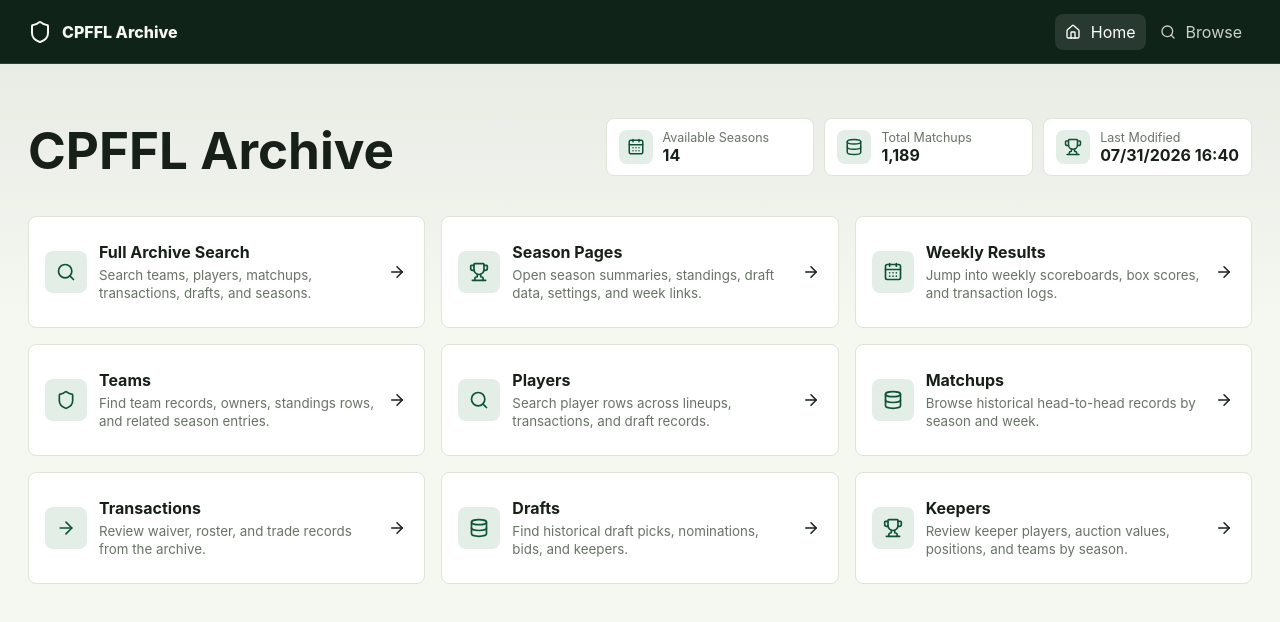
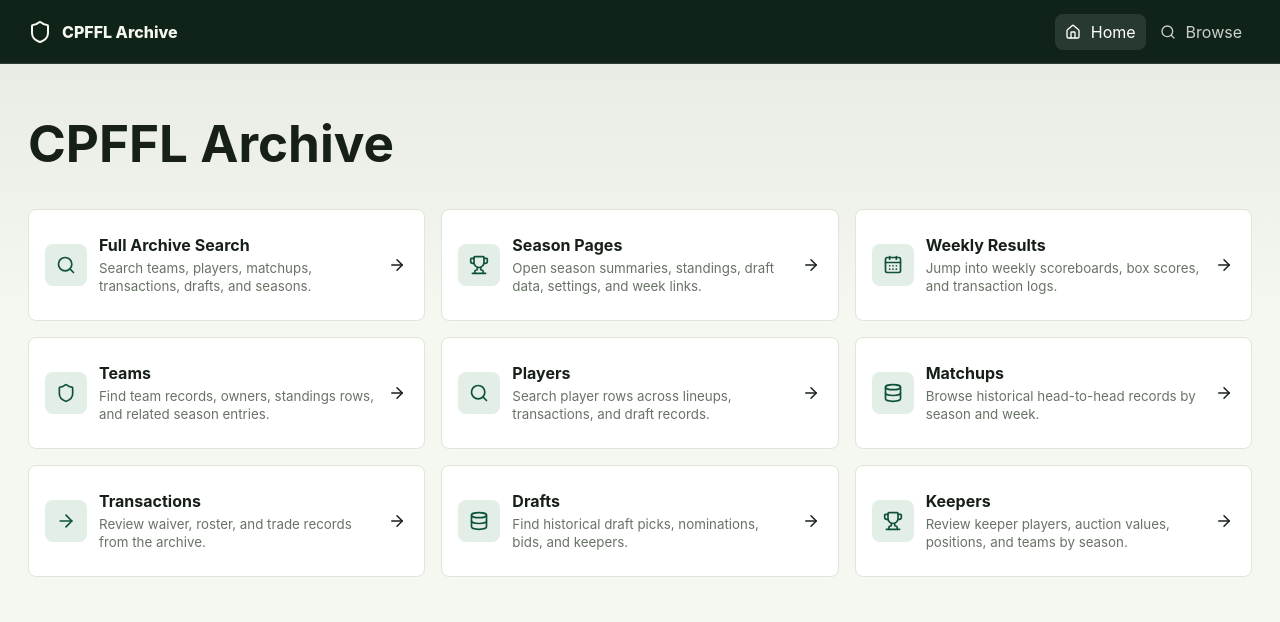
Before and after one commit to Couch-Potatoes-FFL/archive, a React (Vite) app: page / in a window 1280 px wide. Shown: the top 622 px of the page. Built offline with nearby package versions, Linux system fonts and the light colour scheme.

Commit message:
refactor: remove unused statRail and metric styles for cleaner code

```diff
--- a/src/App.tsx
+++ b/src/App.tsx
@@ -23,7 +23,6 @@ import {
   fetchArchiveJson,
   formatDate,
   formatNumber,
-  formatTimestamp,
   teamDisplay,
 } from "./data";
 import { SimpleTable } from "./SimpleTable";
@@ -388,33 +387,11 @@ function DataLandingPage() {
     return <StatusPanel label="Unable to load archive data." tone="danger" />;
   }
 
-  const matchupCount = manifest.data.seasons.reduce(
-    (total, season) => total + season.matchupCount,
-    0,
-  );
-
   return (
     <>
       <section className="pageIntro">
         <div>
           <h1>CPFFL Archive</h1>
-        </div>
-        <div className="statRail">
-          <Metric
-            icon={<CalendarDays size={18} />}
-            label="Available Seasons"
-            value={String(manifest.data.seasons.length)}
-          />
-          <Metric
-            icon={<Database size={18} />}
-            label="Total Matchups"
-            value={formatNumber(matchupCount)}
-          />
-          <Metric
-            icon={<Trophy size={18} />}
-            label="Last Modified"
-            value={formatTimestamp(manifest.data.exportedAt)}
-          />
         </div>
       </section>
 
@@ -489,12 +466,6 @@ function KeepersPage() {
     () => keeperColumnsForView(showsAllSeasons),
     [showsAllSeasons],
   );
-  const keeperSeasonCount = useMemo(
-    () => new Set(keeperRows.map((row) => row.year)).size,
-    [keeperRows],
-  );
-  const latestKeeperYear = keeperRows[0]?.year;
-
   if (
     manifest.status === "loading" ||
     index.status === "loading" ||
@@ -526,23 +497,6 @@ function KeepersPage() {
         <div>
           <p className="eyebrow">Draft auction history</p>
           <h1>Keepers</h1>
-        </div>
-        <div className="statRail">
-          <Metric
-            icon={<Trophy size={18} />}
-            label="Keepers"
-            value={formatNumber(keeperRows.length)}
-          />
-          <Metric
-            icon={<CalendarDays size={18} />}
-            label="Seasons"
-            value={String(keeperSeasonCount)}
-          />
-          <Metric
-            icon={<Database size={18} />}
-            label="Latest"
-            value={latestKeeperYear ? String(latestKeeperYear) : "-"}
-          />
         </div>
       </section>
 
@@ -720,23 +674,6 @@ function BrowserPage() {
         <div>
           <p className="eyebrow">Historical fantasy football data</p>
           <h1>League Archive Browser</h1>
-        </div>
-        <div className="statRail">
-          <Metric
-            icon={<CalendarDays size={18} />}
-            label="Seasons"
-            value={String(manifest.data.seasons.length)}
-          />
-          <Metric
-            icon={<Database size={18} />}
-            label="Indexed rows"
-            value={formatNumber(index.data.length)}
-          />
-          <Metric
-            icon={<Trophy size={18} />}
-            label="Latest"
-            value={String(Math.max(...years))}
-          />
         </div>
       </section>
 
@@ -1523,23 +1460,6 @@ function PlayerPage() {
           </p>
           <h1>{player.name}</h1>
         </div>
-        <div className="statRail">
-          <Metric
-            icon={<CalendarDays size={18} />}
-            label="Seasons"
-            value={String(seasons.length)}
-          />
-          <Metric
-            icon={<Trophy size={18} />}
-            label="Career Points"
-            value={formatNumber(player.totalFantasyPoints, 1)}
-          />
-          <Metric
-            icon={<Database size={18} />}
-            label="Latest Fantasy Team"
-            value={latestSeason?.fantasyTeamName || "FA"}
-          />
-        </div>
       </section>
 
       <section className="contentGrid">
@@ -2263,10 +2183,6 @@ function SeasonPage() {
     return <StatusPanel label="Unable to load this season." tone="danger" />;
   }
 
-  const champion = [...season.data.standings].sort(
-    (a, b) => (a.finalStanding ?? 999) - (b.finalStanding ?? 999),
-  )[0];
-
   const teamNames = teamNameMap(season.data.teams);
   const standingsColumns: ColumnDef<PublicTeam>[] = [
     {
@@ -2325,23 +2241,6 @@ function SeasonPage() {
         <div>
           <p className="eyebrow">{season.data.settings.name}</p>
           <h1>{season.data.year} Season</h1>
-        </div>
-        <div className="statRail">
-          <Metric
-            icon={<Trophy size={18} />}
-            label="Champion"
-            value={champion?.name ?? "-"}
-          />
-          <Metric
-            icon={<Database size={18} />}
-            label="Teams"
-            value={String(season.data.settings.teamCount)}
-          />
-          <Metric
-            icon={<CalendarDays size={18} />}
-            label="Weeks"
-            value={String(season.data.weeks.length)}
-          />
         </div>
       </section>
 
@@ -2656,23 +2555,6 @@ function WeekPage() {
           <p className="eyebrow">{season.data.year} Season</p>
           <h1>Week {weekData.data.week}</h1>
         </div>
-        <div className="statRail">
-          <Metric
-            icon={<Database size={18} />}
-            label="Games"
-            value={String(weekData.data.scoreboard.length)}
-          />
-          <Metric
-            icon={<CalendarDays size={18} />}
-            label="Box scores"
-            value={String(weekData.data.boxScores.length)}
-          />
-          <Metric
-            icon={<Search size={18} />}
-            label="Transactions"
-            value={String(weekData.data.transactions.length)}
-          />
-        </div>
       </section>
 
       <section className="contentBand scoreboardBand">
@@ -3609,26 +3491,6 @@ function teamRecord(team: PublicTeam): string {
   return `${team.wins}-${team.losses}-${team.ties}`;
 }
 
-function Metric({
-  icon,
-  label,
-  value,
-}: {
-  icon: React.ReactNode;
-  label: string;
-  value: string;
-}) {
-  return (
-    <div className="metric">
-      <span className="metricIcon">{icon}</span>
-      <span>
-        <small>{label}</small>
-        <strong>{value}</strong>
-      </span>
-    </div>
-  );
-}
-
 function StatusPanel({
   label,
   tone = "neutral",
--- a/src/styles.css
+++ b/src/styles.css
@@ -177,51 +177,11 @@ h3 {
   font-size: 1rem;
 }
 
-.statRail {
-  display: grid;
-  grid-template-columns: repeat(3, minmax(150px, 1fr));
-  gap: 10px;
-  min-width: min(620px, 100%);
-}
-
-.metric {
-  display: flex;
-  align-items: center;
-  gap: 10px;
-  min-width: 0;
-  min-height: 58px;
-  padding: 10px 12px;
-  background: #ffffff;
-  border: 1px solid #dfe5d7;
-  border-radius: 8px;
-}
-
-.metricIcon {
-  display: inline-flex;
-  align-items: center;
-  justify-content: center;
-  width: 34px;
-  height: 34px;
-  color: #0f5237;
-  background: #e2eee6;
-  border-radius: 8px;
-}
-
-.metric small,
 .teamLabel small,
 .lineupRow small {
   display: block;
   color: #687366;
   font-size: 0.78rem;
-}
-
-.metric strong {
-  display: block;
-  max-width: 230px;
-  min-width: 0;
-  overflow: hidden;
-  text-overflow: ellipsis;
-  white-space: nowrap;
 }
 
 .controlBand,
@@ -1548,7 +1508,6 @@ a.teamLabel:hover {
     flex-direction: column;
   }
 
-  .statRail,
   .controlBand,
   .keeperControlBand,
   .contentGrid,
@@ -1559,10 +1518,6 @@ a.teamLabel:hover {
     grid-template-columns: 1fr;
   }
 
-  .statRail {
-    min-width: 0;
-  }
-
   .playerPhotoFrame,
   .playerPhotoPlaceholder {
     justify-self: start;
@@ -1649,18 +1604,9 @@ a.teamLabel:hover {
     padding: 18px 0 14px;
   }
 
-  .statRail {
-    gap: 8px;
-  }
-
   .categoryGrid {
     grid-template-columns: 1fr;
     gap: 12px;
-  }
-
-  .metric {
-    min-height: 52px;
-    padding: 9px 10px;
   }
 
   .controlBand,
```
